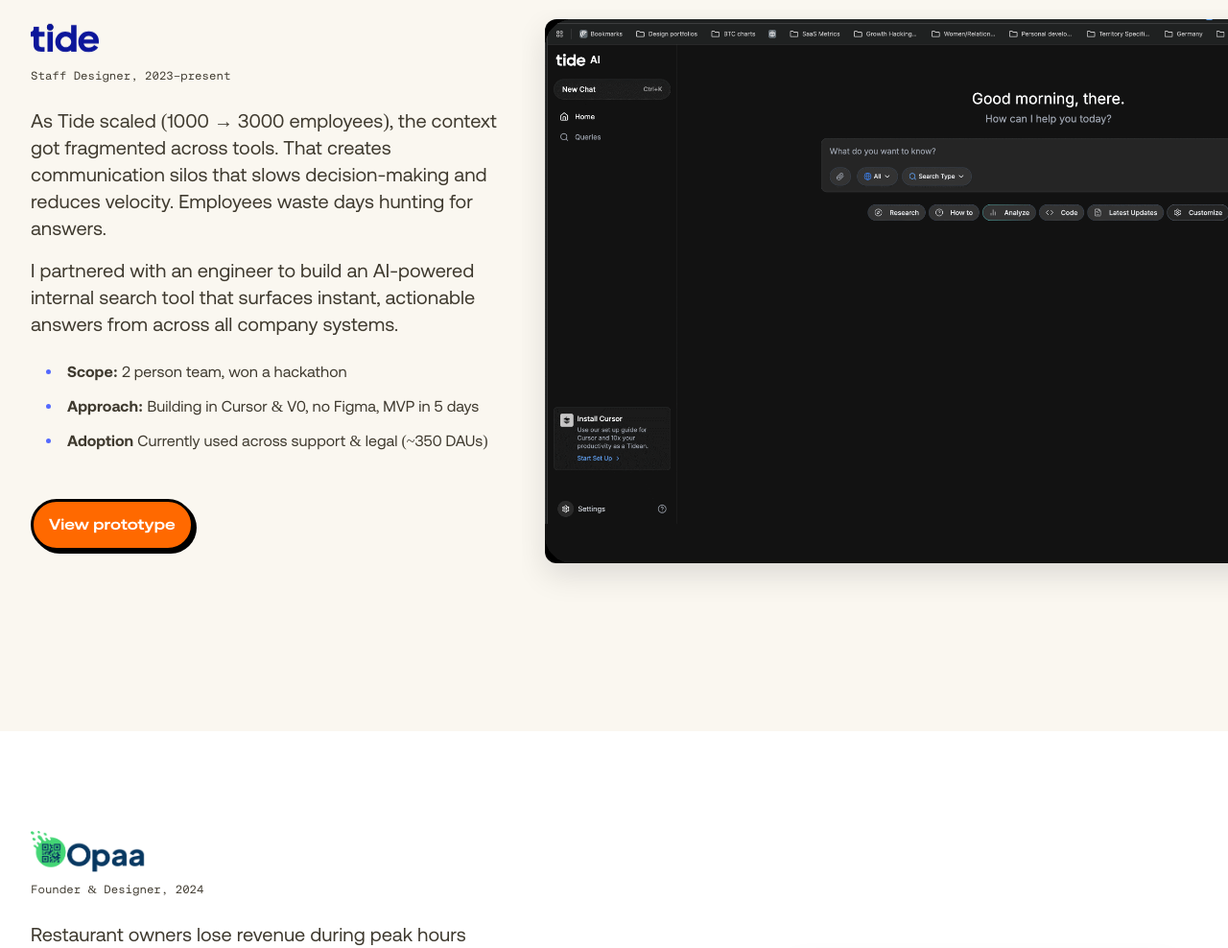
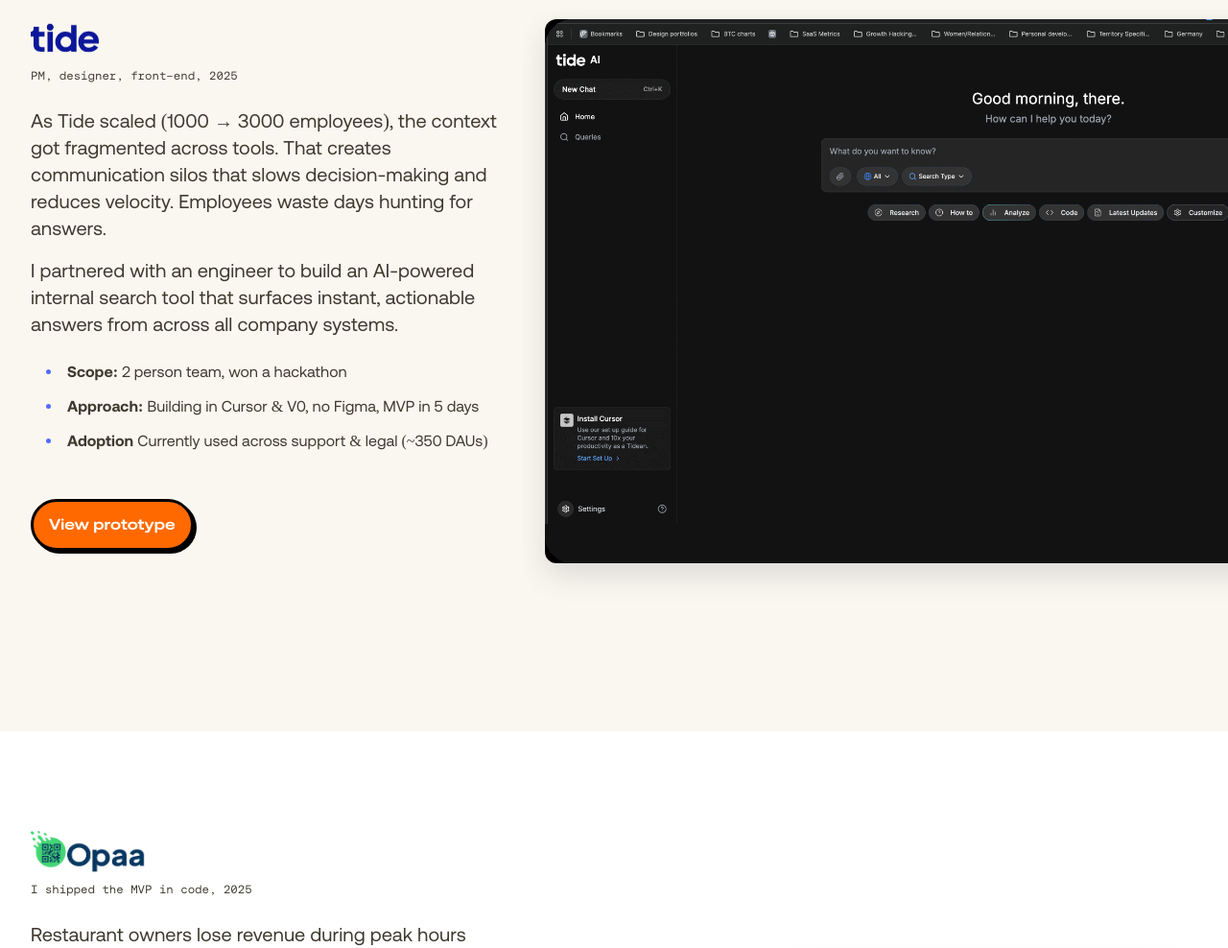
Before and after one commit to h8inc/portfolio, a React (Vite) app: page / in a window 1280 px wide. Shown: the part 2770-3758 px from the top of the page at 96% size. Built offline with nearby package versions, Linux system fonts and the light colour scheme.

Commit message:
Update project sections

```diff
--- a/src/pages/Home.tsx
+++ b/src/pages/Home.tsx
@@ -218,7 +218,7 @@
                 }
               ]}
               sectionLogo={<div style={{ transform: 'scale(0.6)', transformOrigin: 'left center' }}><TideLogo className="max-w-full max-h-full w-full h-full" /></div>}
-              sectionRole="Staff Designer, 2023-present"
+              sectionRole="PM, designer, front-end, 2025"
               sectionDescription={
                 <div>
                   <p className="mb-4">
@@ -260,7 +260,7 @@
                 }
               ]}
               sectionLogo={encodeURI('/assets/opaalogo.png')}
-              sectionRole="Founder & Designer, 2024"
+              sectionRole="I shipped the MVP in code, 2025"
               sectionDescription={
                 <div>
                   <p className="mb-4">
```
